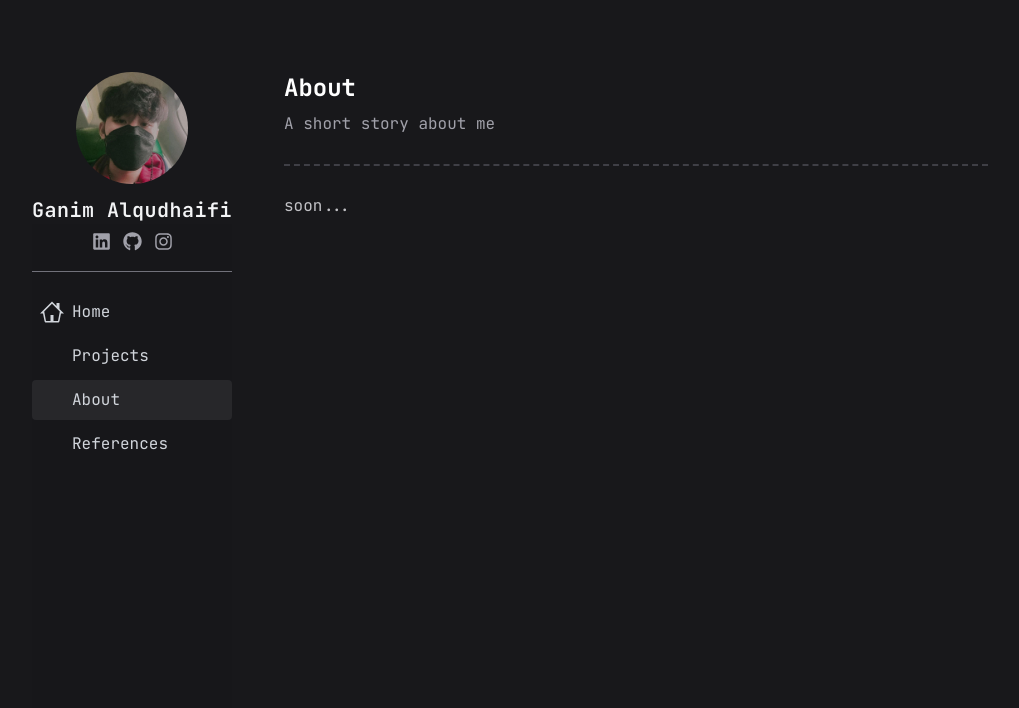
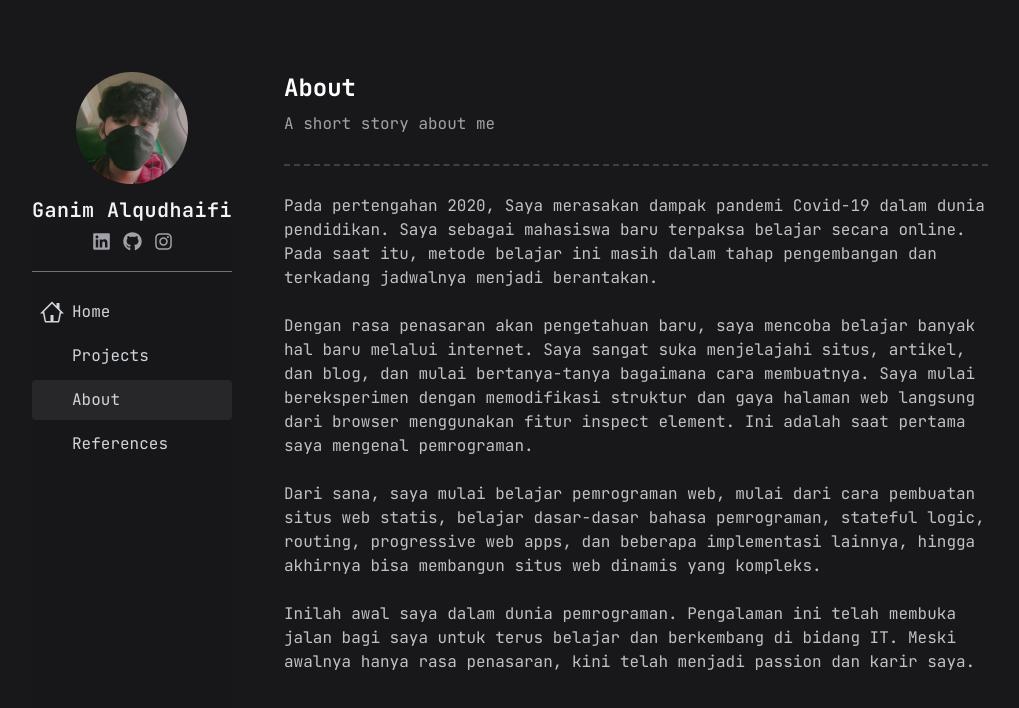
Before and after one commit to ganimalqudhaifi/personal-web, a Next.js app: page /about in a window 1280 px wide. Shown: the top 708 px of the page, without its empty margins (114-1133 px from the left). Built offline with nearby package versions, Linux system fonts and the light colour scheme; some icons are missing.

Commit message:
chore: edit about page

```diff
--- a/pages/about.tsx
+++ b/pages/about.tsx
@@ -12,19 +12,14 @@ export default function About() {
       <Divider />
 
       <div>
-        {/* <p className="text-zinc-300/90">
-          Di pertengahan 2020 ketika saya sedang mengikuti seleksi penerimaan sekolah kedinasan, tepatnya pada saat tahap akhir, yaitu wawancara. Salah seorang kandidat yang sedang menunggu giliran untuk di panggil seketika bertanya kepada saya <q>apa kemampuan yang akan kamu tampilkan?</q> dan saya menjawab dengan percaya diri bahwa saya memiliki kemampuan di bidang IT. Setelah itu dia menanyakan lagi <q>apakah kamu bisa melakukan coding?</q>. Pada waktu itu saya benar-benar tidak mengetahui apa itu coding dan hanya mengetahui kemampuan sederhana seperti excel dan spreadsheet.
+        <p className="text-zinc-300/90">
+          Pada pertengahan 2020, Saya merasakan dampak pandemi Covid-19 dalam dunia pendidikan. Saya sebagai mahasiswa baru terpaksa belajar secara online. Pada saat itu, metode belajar ini masih dalam tahap pengembangan dan terkadang jadwalnya menjadi berantakan.
           <br/><br/>
-          Singkat cerita saya gagal pada tahap wawancara tersebut. Beberapa waktu saya memutuskan untuk mendaftar kuliah jurusan akuntansi di salah satu Universitas. Pada awal semester, semuanya berjalan dengan lancar, hingga pada akhirnya ketika memasuki semester baru, saya menghadapi masalah finansial dan tidak dapat melanjutkan perkuliahan tersebut.
+          Dengan rasa penasaran akan pengetahuan baru, saya mencoba belajar banyak hal baru melalui internet. Saya sangat suka menjelajahi situs, artikel, dan blog, dan mulai bertanya-tanya bagaimana cara membuatnya. Saya mulai bereksperimen dengan memodifikasi struktur dan gaya halaman web langsung dari browser menggunakan fitur inspect element. Ini adalah saat pertama saya mengenal pemrograman.
           <br/><br/>
-          Saya kemudian menganggur selama 3 bulan penuh dan tiba-tiba saya teringat dengan pertanyaan salah satu kandidat saat itu. Di situlah pertama kalinya saya mencoba untuk mempelajari apa itu coding.
+          Dari sana, saya mulai belajar pemrograman web, mulai dari cara pembuatan situs web statis, belajar dasar-dasar bahasa pemrograman, stateful logic, routing, progressive web apps, dan beberapa implementasi lainnya, hingga akhirnya bisa membangun situs web dinamis yang kompleks.
           <br/><br/>
-          Mulai pada saat itu, saya berdedikasi untuk mempelajari pemrograman. Melalui beberapa sumber materi belajar yang tersedia, saya belajar secara mandiri. Saya menonton beberapa video di saluran youtube, membaca dokumentasi, berurusan dengan debugging dan error, hingga pada akhirnya saya mulai menyadari bahwa saya memiliki passion yang kuat pada bidang ini.
-          <br/><br/>
-          Sejauh ini, sebagai seorang pemrogram, saya sangat menikmati untuk mempelajari hal-hal baru, mencoba untuk menyelesaikan masalah yang kompleks, mencari solusi terbaik, dan berkeinginan kuat untuk dapat berkolaborasi dengan pemrogram lainnya.
-        </p> */}
-        <p className="text-zinc-300/90">
-          soon...
+          Inilah awal saya dalam dunia pemrograman. Pengalaman ini telah membuka jalan bagi saya untuk terus belajar dan berkembang di bidang IT. Meski awalnya hanya rasa penasaran, kini telah menjadi passion dan karir saya.
         </p>
       </div>
     </Layout>
```
